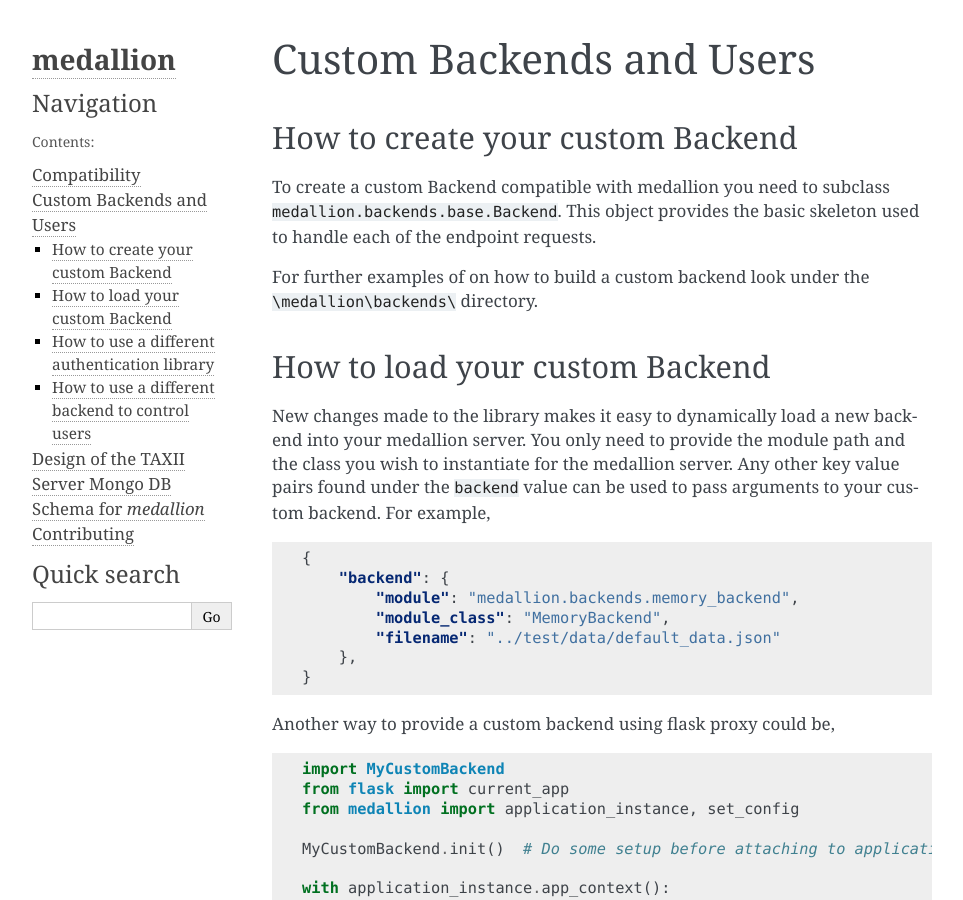
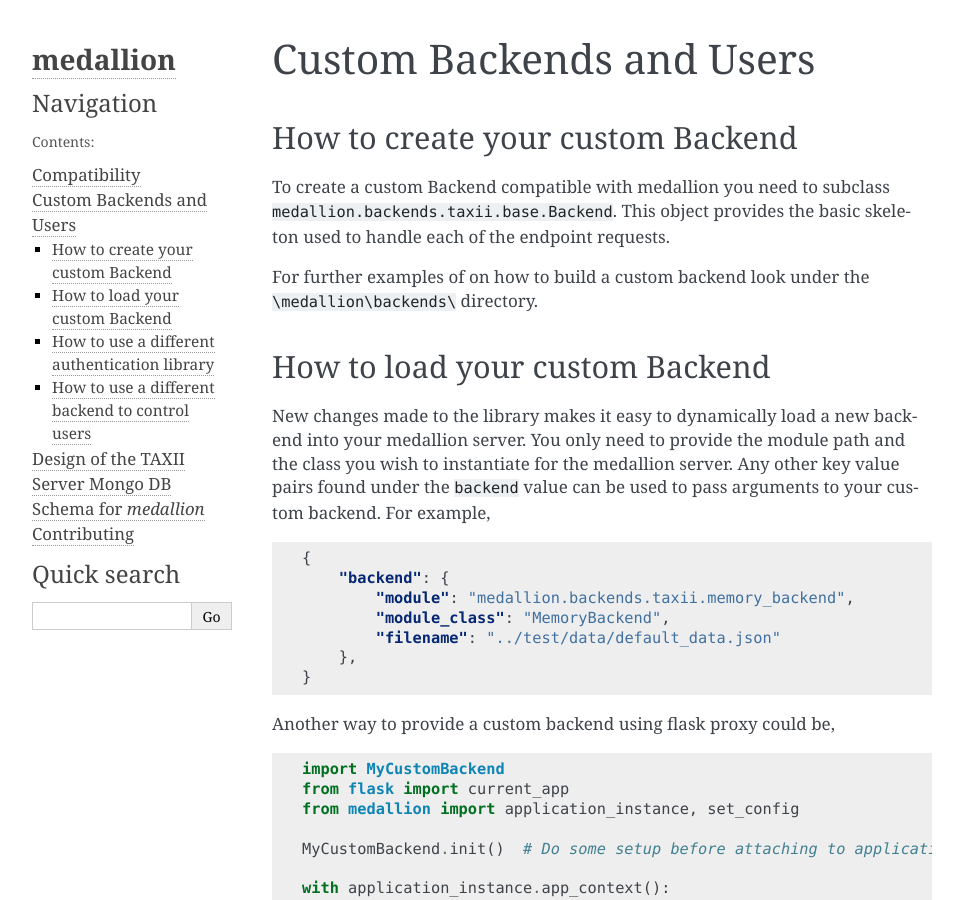
Before and after one commit to oasis-open/cti-taxii-server, a Sphinx documentation site: the page built from docs/custom_backend.rst, in a window 1280 px wide and 900 px high. Shown: the whole window, without its empty margins (148-1111 px from the left). Built offline with Sphinx 7.4.7, drawn with Linux system fonts in a browser that asks for light colours.

```diff
--- a/docs/custom_backend.rst
+++ b/docs/custom_backend.rst
@@ -4,7 +4,7 @@ Custom Backends and Users
 How to create your custom Backend
 ---------------------------------
 
-To create a custom Backend compatible with medallion you need to subclass ``medallion.backends.base.Backend``. This object provides the basic skeleton used to handle each of the endpoint requests.
+To create a custom Backend compatible with medallion you need to subclass ``medallion.backends.taxii.base.Backend``. This object provides the basic skeleton used to handle each of the endpoint requests.
 
 For further examples of on how to build a custom backend look under the ``\medallion\backends\`` directory.
 
@@ -17,7 +17,7 @@ New changes made to the library makes it easy to dynamically load a new backend
 
     {
         "backend": {
-            "module": "medallion.backends.memory_backend",
+            "module": "medallion.backends.taxii.memory_backend",
             "module_class": "MemoryBackend",
             "filename": "../test/data/default_data.json"
         },
```
Also changed, not shown: README.rst (+5 -5 lines), 1 other file.
